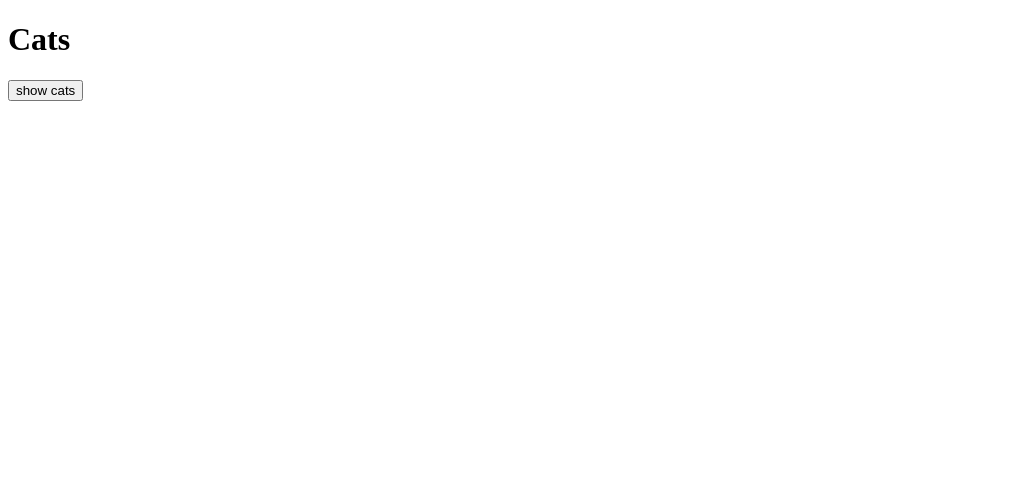
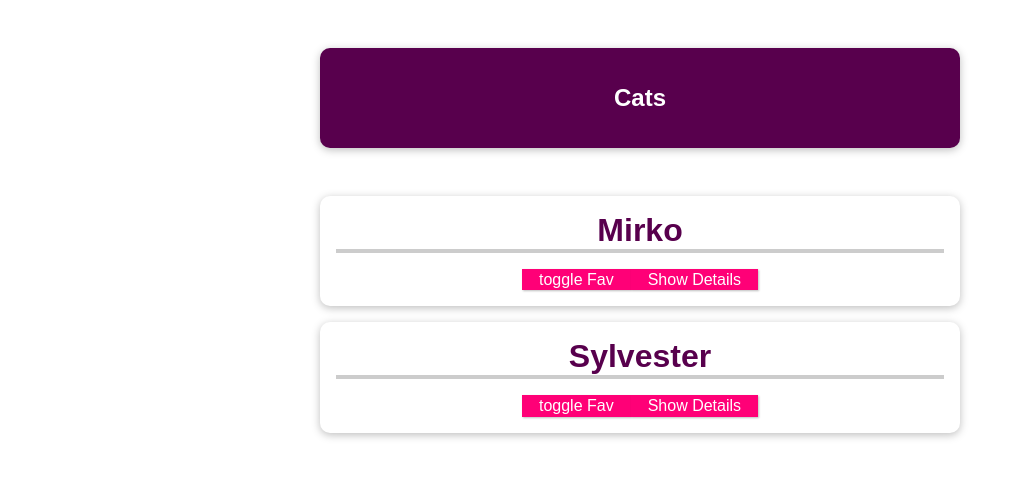
Before and after one commit to Muratkyn/vue-cli-cat-project, a Vue app: page / in a window 1280 px wide. Shown: the top 478 px of the page, without its empty margins (0-1019 px from the left). Built offline with nearby package versions, Linux system fonts and the light colour scheme.

Commit message:
component props communication

```diff
--- a/src/App.vue
+++ b/src/App.vue
@@ -1,8 +1,20 @@
 <template>
-  <div>
-    <h1>{{ title }}</h1>
-    <cats-list></cats-list>
-  </div>
+  <section>
+    <header>
+      <h1>{{ title }}</h1>
+    </header>
+    <ul>
+      <cats-list
+        v-for="cat in cats"
+        :key="cat.id"
+        :catName="cat.name"
+        :catAge="cat.age"
+        :catBreed="cat.breed"
+        :is-favorite="1"
+      >
+      </cats-list>
+    </ul>
+  </section>
 </template>
 
 <script>
@@ -10,9 +22,79 @@ export default {
   data() {
     return {
       title: "Cats",
+      cats: [
+        {
+          id: 1,
+          name: "Mirko",
+          age: 3,
+          breed: "European",
+        },
+        {
+          id: 2,
+          name: "Sylvester",
+          age: 8,
+          breed: "Persian",
+        },
+      ],
     };
   },
 };
 </script>
 
-<style></style>
+<style>
+* {
+  box-sizing: border-box;
+}
+html {
+  font-family: "Jost", sans-serif;
+}
+body {
+  margin: 0;
+}
+header {
+  box-shadow: 0 2px 8px rgba(0, 0, 0, 0.26);
+  margin: 3rem auto;
+  border-radius: 10px;
+  padding: 1rem;
+  background-color: #58004d;
+  color: white;
+  text-align: center;
+  width: 90%;
+  max-width: 40rem;
+}
+#app ul {
+  margin: 0;
+  padding: 0;
+  list-style: none;
+}
+#app li {
+  box-shadow: 0 2px 8px rgba(0, 0, 0, 0.26);
+  margin: 1rem auto;
+  border-radius: 10px;
+  padding: 1rem;
+  text-align: center;
+  width: 90%;
+  max-width: 40rem;
+}
+#app h2 {
+  font-size: 2rem;
+  border-bottom: 4px solid #ccc;
+  color: #58004d;
+  margin: 0 0 1rem 0;
+}
+#app button {
+  font: inherit;
+  cursor: pointer;
+  border: 1px solid #ff0077;
+  background-color: #ff0077;
+  color: white;
+  padding: 0.05rem 1rem;
+  box-shadow: 1px 1px 2px rgba(0, 0, 0, 0.26);
+}
+#app button:hover,
+#app button:active {
+  background-color: #ec3169;
+  border-color: #ec3169;
+  box-shadow: 1px 1px 4px rgba(0, 0, 0, 0.26);
+}
+</style>
--- a/src/components/CatsList.vue
+++ b/src/components/CatsList.vue
@@ -1,40 +1,69 @@
 <template>
-  <div>
-    <button @click="toggleVisibility()">
-      {{ isVisible ? "hide" : "show" }} cats
+  <li>
+    <h2>{{ catName }} {{ isCatFavorite === "1" ? "(Fav)" : "" }}</h2>
+    <button @click="toggleFav">toggle Fav</button>
+    <button @click="toggleVisibility">
+      {{ isVisible ? "Hide" : "Show" }} Details
     </button>
     <ul v-if="isVisible">
-      <li :key="cat.age" v-for="cat in cats">
-        {{ cat.name }} - {{ cat.age }} years old
+      <li>
+        <strong>Age:</strong>
+        {{ catAge }}
+      </li>
+      <li>
+        <strong>Breed:</strong>
+        {{ catBreed }}
       </li>
     </ul>
-  </div>
+  </li>
 </template>
 
 <script>
 export default {
+  // props: ["catName", "catAge", "catBreed", "isFavorite"],
+  props: {
+    catName: {
+      type: String,
+      required: true,
+    },
+    catAge: {
+      type: String,
+      required: true,
+    },
+    catBreed: String,
+    isFavorite: {
+      type: String,
+      default: "0",
+      required: false,
+      // validator: function (val) {
+      //   return val === "1" || val === "0";
+      // },
+    },
+  },
   name: "CatsList",
   data() {
     return {
+      isCatFavorite: this.isFavorite,
       isVisible: false,
-      cats: [
-        {
-          name: "Mirko",
-          age: 3,
-          breed: "European",
-        },
-        {
-          name: "Sylvester",
-          age: 8,
-          breed: "Persian",
-        },
-      ],
+      cats: {
+        name: "Mirko",
+        age: 3,
+        breed: "European",
+      },
     };
   },
   methods: {
     toggleVisibility() {
       this.isVisible = !this.isVisible;
     },
+    toggleFav() {
+      /// props can not be mutated directly!!!  error  Unexpected mutation of "isFavorite" prop
+      if (this.isCatFavorite === "1") {
+        this.isCatFavorite = "0";
+      } else {
+        this.isCatFavorite = "1";
+      }
+    },
   },
 };
 </script>
```
